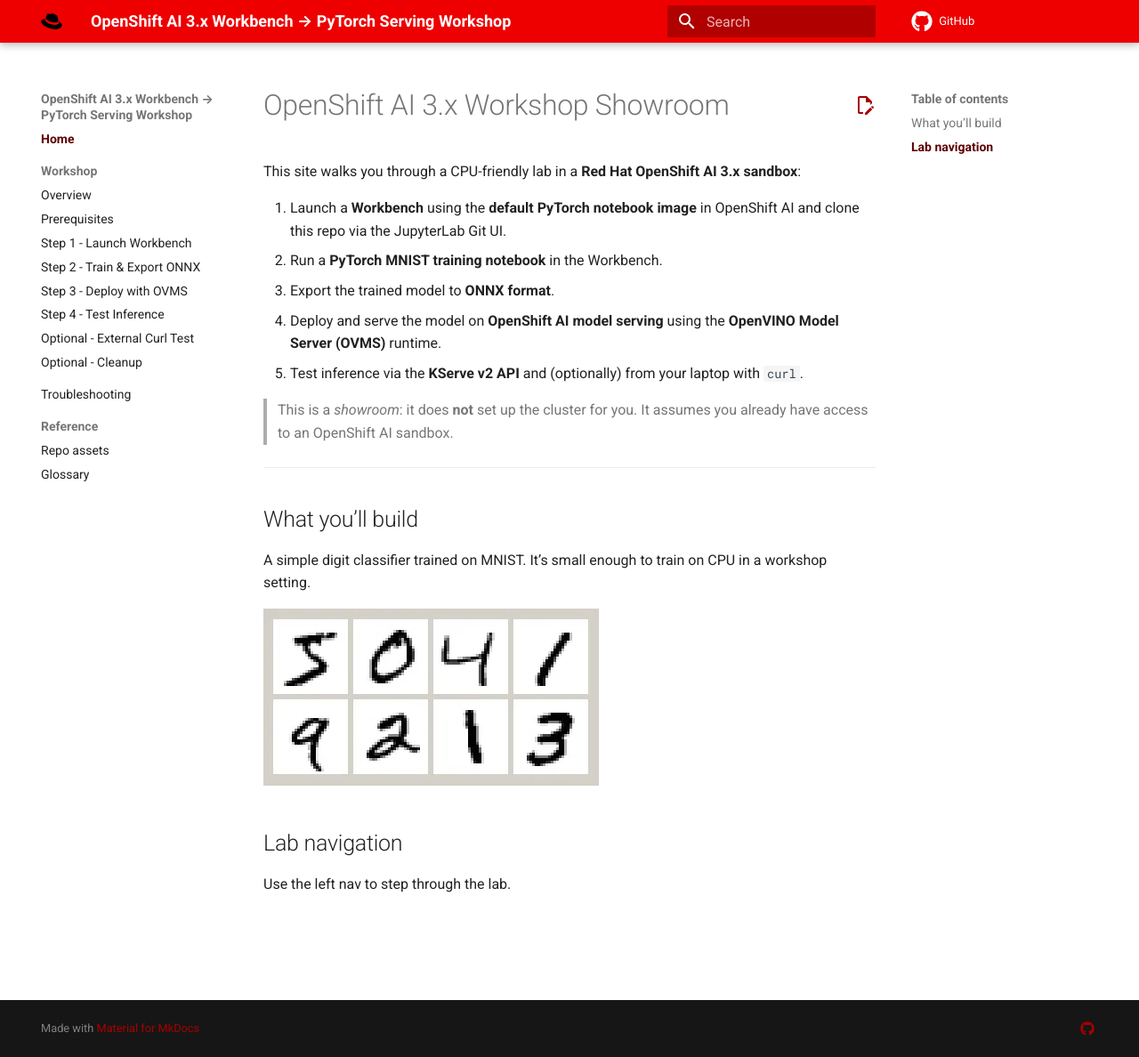
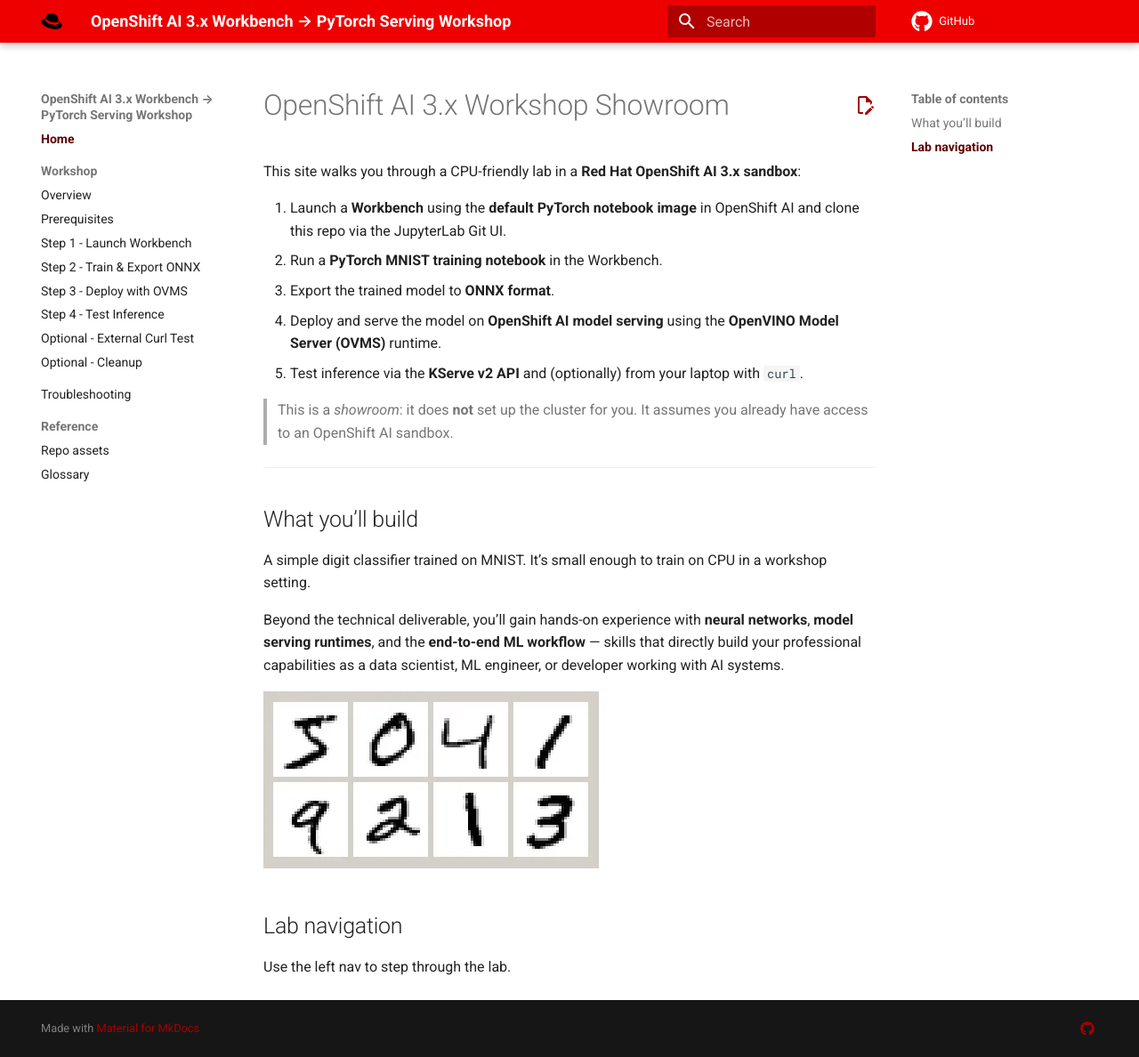
Before and after one commit to rh-aiservices-bu/hello-world-NN, an MkDocs documentation site: the page built from docs/index.md, in a window 1280 px wide and 1188 px high. Shown: the whole window at 89% size. Built offline with MkDocs 1.6.1 and Material for MkDocs 9.7.7, drawn with Linux system fonts in a browser that asks for light colours; comment, search, counter and statistics services are not loaded.

Commit message:
update main page

```diff
--- a/docs/index.md
+++ b/docs/index.md
@@ -15,6 +15,8 @@ This site walks you through a CPU-friendly lab in a **Red Hat OpenShift AI 3.x s
 ## What you’ll build
 A simple digit classifier trained on MNIST. It’s small enough to train on CPU in a workshop setting.
 
+Beyond the technical deliverable, you’ll gain hands-on experience with **neural networks**, **model serving runtimes**, and the **end-to-end ML workflow** — skills that directly build your professional capabilities as a data scientist, ML engineer, or developer working with AI systems.
+
 ![Sample MNIST digits](assets/firsteightimages.jpg)
 
 ## Lab navigation
```
